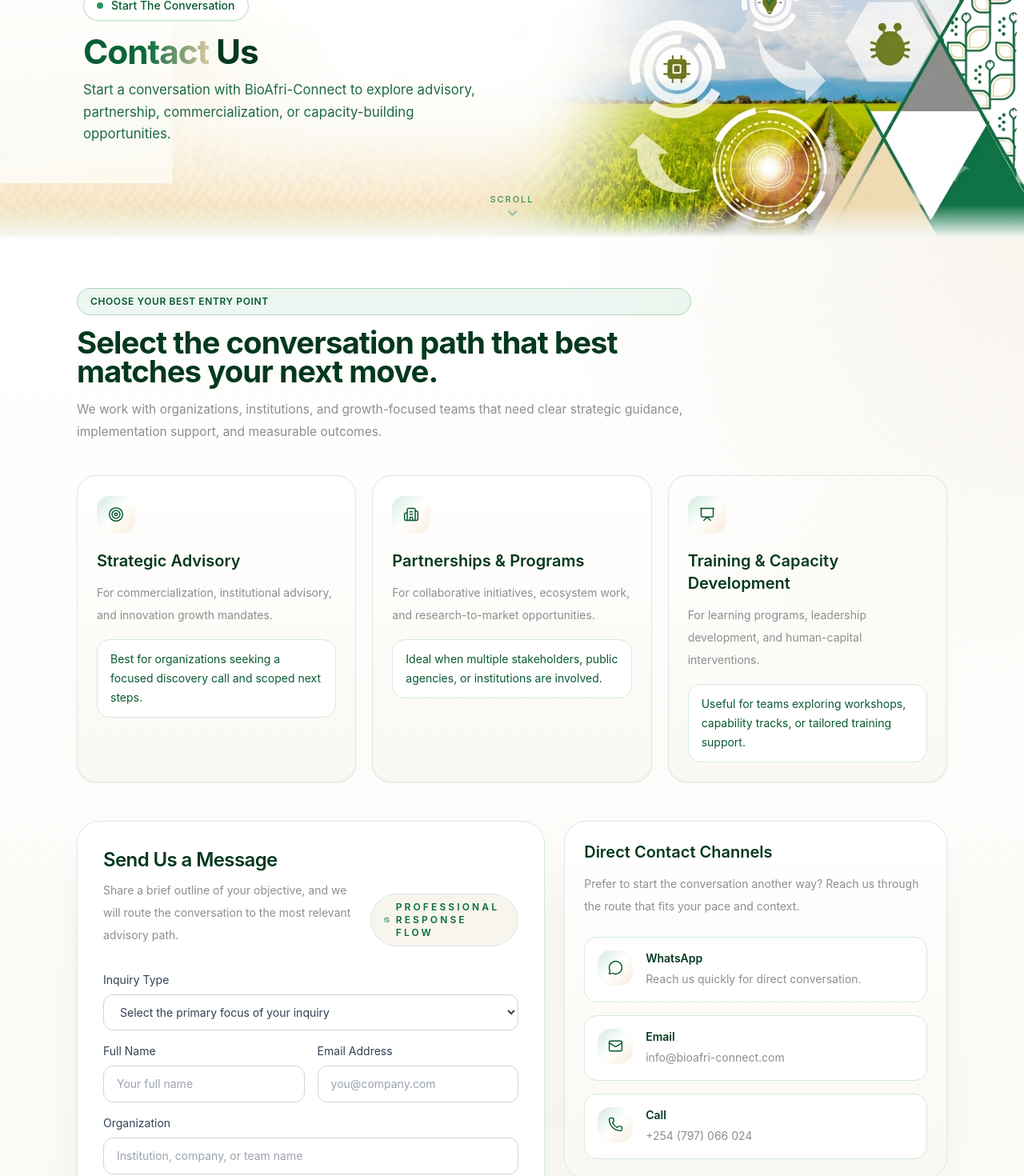
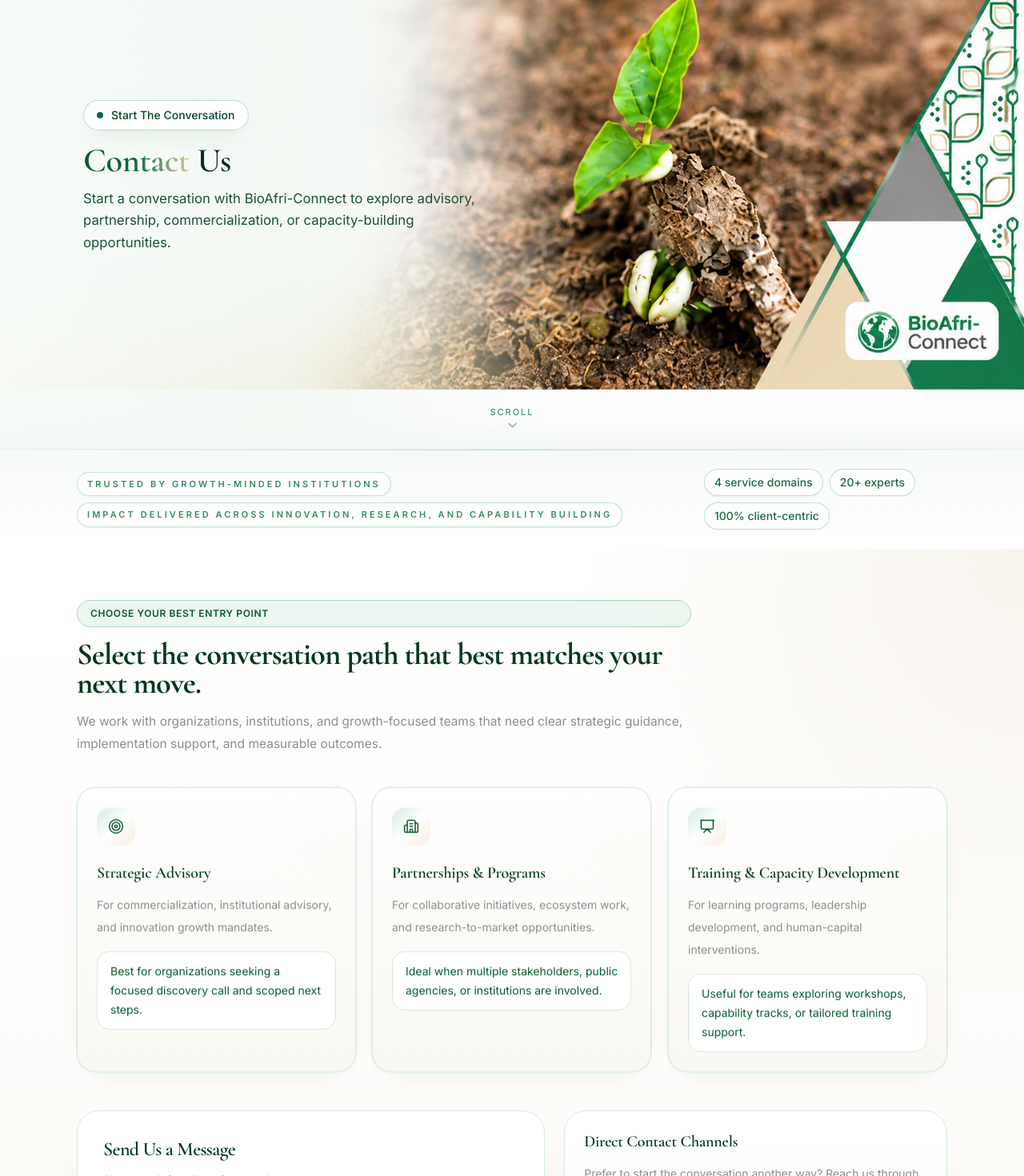
Before and after one commit to Chinaza007/BioAfri, a React (Vite) app: page /contact in a window 1280 px wide. Shown: the part 200-1670 px from the top of the page at 80% size. Built offline with nearby package versions, Linux system fonts and the light colour scheme.

Commit message:
all done

```diff
--- a/src/components/sections/AboutSection.tsx
+++ b/src/components/sections/AboutSection.tsx
@@ -1,3 +1,4 @@
+import { editorialImages } from '../../data/editorialVisuals'
 import { coreValues } from '../../data/siteData'
 import { Card } from '../ui/Card'
 import { SectionHeader } from '../ui/SectionHeader'
@@ -9,7 +10,7 @@
       className="relative overflow-hidden scroll-mt-20 bg-gradient-to-b from-[#f7f6f3] to-[#eef5f1]"
     >
       <div className="pointer-events-none absolute inset-x-0 top-0 h-24 bg-[radial-gradient(circle_at_top_left,rgba(216,198,162,0.18),transparent_64%)]" />
-      <div className="mx-auto max-w-6xl px-4 py-16 md:px-8">
+      <div className="mx-auto max-w-6xl px-4 py-20 md:px-8 md:py-24 lg:py-28">
         <SectionHeader
           tag="Company Profile"
           title={<span className="text-brand-700">BioAfri-Connect LLC</span>}
@@ -40,6 +41,25 @@
             </div>
           </div>
           <div className="grid gap-4">
+            <div className="group overflow-hidden rounded-[28px] border border-brand-100 bg-white shadow-sm transition-all duration-500 hover:-translate-y-1 hover:shadow-[0_24px_78px_-34px_rgba(3,56,30,0.34)]">
+              <img
+                src={editorialImages.strategyHandshake.src}
+                srcSet={editorialImages.strategyHandshake.srcSet}
+                sizes={editorialImages.strategyHandshake.sizes}
+                alt=""
+                aria-hidden="true"
+                loading="lazy"
+                decoding="async"
+                className="h-48 w-full object-cover transition-transform duration-700 group-hover:scale-105"
+                style={{ objectPosition: editorialImages.strategyHandshake.position ?? 'center center' }}
+              />
+              <div className="p-5">
+                <h3 className="font-semibold text-brand-800">Strategic Collaboration</h3>
+                <p className="mt-2 text-sm leading-7 text-neutral">
+                  We connect institutions, innovators, and partners to strengthen adoption, delivery, and enduring value.
+                </p>
+              </div>
+            </div>
             <Card>
               <h3 className="font-semibold text-brand-800">Core Values</h3>
               <ul className="mt-4 space-y-2 text-sm text-neutral">
--- a/src/components/sections/Footer.tsx
+++ b/src/components/sections/Footer.tsx
@@ -23,30 +23,34 @@
     label: 'WhatsApp',
     href: 'https://wa.me/2348023318530',
     icon: MessageCircle,
-    detail: 'Quick initial conversation',
+    detail: 'Tap to chat',
     external: true,
+    ariaLabel: 'Open WhatsApp chat with BioAfri-Connect',
   },
   {
     label: 'Email',
     href: 'mailto:info@bioafri-connect.com',
     icon: Mail,
-    detail: 'info@bioafri-connect.com',
+    detail: 'Tap to email',
     external: false,
+    ariaLabel: 'Send an email to BioAfri-Connect',
   },
 
   {
     label: 'Call',
     href: 'tel:+2348023318530',
     icon: Phone,
-    detail: '+234 802 331 8530',
+    detail: 'Tap to call',
     external: false,
+    ariaLabel: 'Call BioAfri-Connect on +234 802 331 8530',
   },
   {
     label: 'Call',
     href: 'tel:+254797066024',
     icon: Phone,
-    detail: '+254 (797) 066 024',
+    detail: 'Tap to call',
     external: false,
+    ariaLabel: 'Call BioAfri-Connect on +254 797 066 024',
   },
 ]
 
@@ -155,6 +159,8 @@
                     href={channel.href}
                     target={channel.external ? '_blank' : undefined}
                     rel={channel.external ? 'noreferrer' : undefined}
+                    aria-label={channel.ariaLabel || channel.label}
+                    title={channel.ariaLabel || channel.label}
                     className="group flex items-start gap-3 rounded-2xl border border-white/10 bg-white/[0.03] px-4 py-4 transition-all duration-300 hover:border-brand-300/35 hover:bg-white/[0.05]"
                   >
                     <div className="flex h-10 w-10 shrink-0 items-center justify-center rounded-2xl bg-white/10 text-brand-100">
--- a/src/components/sections/HeroSection.tsx
+++ b/src/components/sections/HeroSection.tsx
@@ -6,12 +6,18 @@
 function HeroStats({ className = '' }: { className?: string }) {
   return (
     <div
-      className={`rounded-2xl border border-brand-100/90 bg-white/85 px-5 py-4 shadow-[0_16px_48px_-32px_rgba(3,56,30,0.18)] backdrop-blur-sm sm:px-6 sm:py-5 ${className}`}
+      className={`overflow-hidden rounded-[24px] border border-brand-100/90 bg-[linear-gradient(135deg,rgba(255,255,255,0.95)_0%,rgba(246,250,247,0.97)_100%)] px-5 py-4 shadow-[0_20px_60px_-36px_rgba(3,56,30,0.35)] backdrop-blur-sm sm:px-6 sm:py-5 ${className}`}
     >
-      <p className="text-[11px] font-semibold uppercase tracking-[0.2em] text-brand-600/80">
-        Trusted Growth Partner
-      </p>
-      <div className="mt-3 grid gap-4 sm:mt-4 sm:grid-cols-3 sm:gap-6">
+      <div className="flex flex-wrap items-center justify-between gap-3 border-b border-brand-100/80 pb-3">
+        <p className="text-[11px] font-semibold uppercase tracking-[0.24em] text-brand-600/80">
+          Trusted Growth Partner
+        </p>
+        <div className="flex items-center gap-2 rounded-full border border-brand-200/80 bg-white/75 px-3 py-1 text-[11px] font-semibold uppercase tracking-[0.24em] text-brand-700">
+          <span className="h-2 w-2 animate-pulse rounded-full bg-brand-600" />
+          Rapid advisory support
+        </div>
+      </div>
+      <div className="mt-4 grid gap-4 sm:grid-cols-3 sm:gap-6">
         {heroStats.map((item, index) => (
           <div
             key={item.label}
--- a/src/components/ui/Card.tsx
+++ b/src/components/ui/Card.tsx
@@ -1,4 +1,4 @@
-import type { ReactNode } from 'react'
+import { useEffect, useRef, type ReactNode } from 'react'
 
 type CardProps = {
   children: ReactNode
@@ -7,11 +7,37 @@
 }
 
 export function Card({ children, className = '', id }: CardProps) {
+  const cardRef = useRef<HTMLElement | null>(null)
+
+  useEffect(() => {
+    const element = cardRef.current
+    if (!element) return
+
+    const observer = new IntersectionObserver(
+      ([entry]) => {
+        if (entry.isIntersecting) {
+          element.classList.add('is-visible')
+          observer.disconnect()
+        }
+      },
+      {
+        threshold: 0.15,
+        rootMargin: '0px 0px -8% 0px',
+      },
+    )
+
+    observer.observe(element)
+    return () => observer.disconnect()
+  }, [])
+
   return (
     <article
+      ref={cardRef}
       id={id}
-      className={`rounded-2xl border border-brand-100 bg-white p-6 shadow-sm transition-all duration-300 hover:-translate-y-1 hover:shadow-xl ${className}`}
+      className={`card-motion relative isolate overflow-hidden rounded-[24px] border border-brand-100/90 bg-white/90 p-6 shadow-[0_10px_32px_-24px_rgba(3,56,30,0.26)] ring-1 ring-brand-100/60 transition-[transform,box-shadow,border-color,background-color] duration-500 ease-out will-change-transform hover:-translate-y-2 hover:border-brand-200/90 hover:shadow-[0_24px_78px_-34px_rgba(3,56,30,0.35)] hover:ring-brand-200/80 ${className}`}
     >
+      <div className="pointer-events-none absolute inset-x-6 top-0 h-px bg-gradient-to-r from-transparent via-white/70 to-transparent" />
+      <div className="pointer-events-none absolute -right-6 top-6 h-20 w-20 rounded-full bg-[radial-gradient(circle,rgba(216,198,162,0.18),transparent_70%)] blur-2xl" />
       {children}
     </article>
   )
--- a/src/components/ui/HeroBanner.tsx
+++ b/src/components/ui/HeroBanner.tsx
@@ -1,7 +1,14 @@
 import { ChevronDown } from 'lucide-react'
-import type { ReactNode } from 'react'
+import { useEffect, useState, type ReactNode } from 'react'
 
-const heroBackground = new URL('../../../images/hero-1.png', import.meta.url).href
+const heroImages = [
+  new URL('../../../images/hero-1.png', import.meta.url).href,
+  new URL('../../../images/hero-2.png', import.meta.url).href,
+  new URL('../../../images/hero-3.png', import.meta.url).href,
+  new URL('../../../images/hero-4.png', import.meta.url).href,
+  new URL('../../../images/hero-5.png', import.meta.url).href,
+  new URL('../../../images/hero-6.png', import.meta.url).href,
+]
 
 type HeroBannerProps = {
   id?: string
@@ -12,6 +19,16 @@
 }
 
 export function HeroBanner({ id, overlay, stacked, footer, scrollTarget }: HeroBannerProps) {
+  const [activeIndex, setActiveIndex] = useState(0)
+
+  useEffect(() => {
+    const timer = window.setInterval(() => {
+      setActiveIndex((current) => (current + 1) % heroImages.length)
+    }, 6000)
+
+    return () => window.clearInterval(timer)
+  }, [])
+
   return (
     <section
       id={id}
@@ -19,14 +36,26 @@
     >
       <div className="relative isolate overflow-hidden">
         <img
-          src={heroBackground}
+          key={heroImages[activeIndex]}
+          src={heroImages[activeIndex]}
           alt=""
           aria-hidden="true"
-          className="block h-auto w-full"
+          className="block h-[420px] w-full object-cover object-center transition-opacity duration-700 ease-out sm:h-[520px] lg:h-[680px]"
         />
 
+        <div className="pointer-events-none absolute inset-x-0 bottom-4 flex justify-center gap-2 lg:bottom-6">
+          {heroImages.map((image, index) => (
+            <span
+              key={image}
+              className={`h-2.5 w-2.5 rounded-full border border-white/70 transition-all duration-300 ${
+                index === activeIndex ? 'scale-110 bg-white shadow-sm' : 'bg-white/50'
+              }`}
+            />
+          ))}
+        </div>
+
         <div
-          className="pointer-events-none absolute inset-y-0 left-0 hidden w-[54%] bg-gradient-to-r from-white/92 via-white/55 to-transparent lg:block xl:w-[50%] xl:from-white/88 xl:via-white/40"
+          className="pointer-events-none absolute inset-y-0 left-0 hidden w-[62%] bg-gradient-to-r from-[#f7fbf8]/95 via-[#f2f8f3]/85 to-transparent lg:block xl:w-[56%] xl:from-[#f7fbf8]/96 xl:via-[#eef7f1]/88"
           aria-hidden="true"
         />
 
@@ -52,6 +81,31 @@
       </div>
 
       <div className="mx-auto w-full max-w-6xl px-4 py-8 md:px-8 md:py-10 lg:hidden">{stacked}</div>
+
+      <div className="relative border-t border-brand-100/70 bg-[linear-gradient(180deg,#f6faf7_0%,#ffffff_100%)]">
+        <div className="mx-auto flex max-w-6xl flex-col gap-4 px-4 py-5 md:px-8 lg:flex-row lg:items-center lg:justify-between lg:py-6">
+          <div className="flex flex-wrap items-center gap-2 text-[11px] font-semibold uppercase tracking-[0.28em] text-brand-600/80">
+            <span className="rounded-full border border-brand-200/70 bg-white/80 px-3 py-1.5 shadow-sm">
+              Trusted by growth-minded institutions
+            </span>
+            <span className="rounded-full border border-brand-200/70 bg-white/80 px-3 py-1.5 shadow-sm">
+              Impact delivered across innovation, research, and capability building
+            </span>
+          </div>
+          <div className="flex flex-wrap items-center gap-2 text-sm font-medium text-brand-700/90">
+            <span className="rounded-full border border-brand-200/70 bg-white/70 px-3 py-1.5 shadow-sm">
+              4 service domains
+            </span>
+            <span className="rounded-full border border-brand-200/70 bg-white/70 px-3 py-1.5 shadow-sm">
+              20+ experts
+            </span>
+            <span className="rounded-full border border-brand-200/70 bg-white/70 px-3 py-1.5 shadow-sm">
+              100% client-centric
+            </span>
+          </div>
+        </div>
+        <div className="absolute inset-x-0 top-0 h-px bg-gradient-to-r from-transparent via-brand-200/80 to-transparent" />
+      </div>
 
       {footer && (
         <div className="hidden border-t border-brand-100/70 bg-[linear-gradient(180deg,#f4f8f5_0%,#ffffff_100%)] lg:block">
@@ -80,16 +134,16 @@
   return (
     <div className={compact ? 'max-w-md xl:max-w-lg' : 'max-w-xl'}>
       <div
-        className={`inline-flex items-center gap-2.5 rounded-full border border-brand-200/80 bg-white/80 px-4 py-2 text-sm font-medium text-brand-700 shadow-sm backdrop-blur-sm ${
+        className={`inline-flex items-center gap-2.5 rounded-full border border-brand-200/80 bg-white/90 px-4 py-2 text-sm font-medium text-brand-800 shadow-[0_10px_30px_-16px_rgba(3,56,30,0.4)] backdrop-blur-sm ${
           compact ? 'mb-4' : 'mb-5 md:mb-6'
         }`}
       >
-        <span className="h-2 w-2 animate-pulse rounded-full bg-brand-500" />
+        <span className="h-2 w-2 animate-pulse rounded-full bg-brand-600" />
         {eyebrow}
       </div>
 
       <h1
-        className={`font-bold leading-[1.08] tracking-tight text-brand-900 ${
+        className={`font-display font-semibold leading-[1.04] tracking-[0.01em] text-[#062f1f] ${
           compact
             ? 'text-3xl xl:text-[2.65rem]'
             : 'text-3xl sm:text-4xl md:text-[2.75rem] lg:text-5xl'
@@ -99,7 +153,7 @@
       </h1>
 
       <p
-        className={`max-w-lg leading-relaxed text-brand-700/90 ${
+        className={`max-w-lg leading-relaxed text-[#10472f]/95 ${
           compact ? 'mt-3 text-base xl:text-[1.05rem]' : 'mt-4 text-base sm:mt-5 sm:text-lg'
         }`}
       >
--- a/src/components/ui/Navbar.tsx
+++ b/src/components/ui/Navbar.tsx
@@ -48,8 +48,8 @@
   }, [activeHref])
 
   return (
-    <header className="sticky top-0 z-40 border-b border-brand-100 bg-white shadow-[0_22px_48px_-40px_rgba(3,56,30,0.4)]">
-      <div className="mx-auto flex max-w-6xl items-center justify-between px-4 py-3 md:px-8">
+    <header className="sticky top-0 z-40 border-b border-brand-100/80 bg-white/90 shadow-[0_24px_54px_-38px_rgba(3,56,30,0.42)] backdrop-blur-sm">
+      <div className="mx-auto flex max-w-6xl items-center justify-between px-4 py-3 md:px-8 lg:py-4">
         <TransitionLink
           to="/"
           onClick={() => setIsOpen(false)}
@@ -70,7 +70,7 @@
           <nav
             ref={navRef}
             aria-label="Primary navigation"
-            className="relative flex items-center gap-1 rounded-full border border-brand-100 bg-[#faf8f2] p-1 shadow-[0_18px_40px_-30px_rgba(3,56,30,0.34)]"
+            className="relative flex items-center gap-1 rounded-full border border-brand-100/80 bg-[#faf8f2] p-1 shadow-[0_18px_40px_-30px_rgba(3,56,30,0.34)]"
           >
             <span
               aria-hidden="true"
--- a/src/components/ui/PrimaryButton.tsx
+++ b/src/components/ui/PrimaryButton.tsx
@@ -16,11 +16,11 @@
   className = '',
 }: PrimaryButtonProps) {
   const base =
-    'btn-accent group inline-flex gap-2 px-7 py-4 text-base'
+    'btn-accent group inline-flex items-center gap-2 rounded-[999px] border border-transparent px-7 py-4 text-base font-semibold tracking-[0.01em] shadow-[0_12px_32px_-20px_rgba(3,56,30,0.38)] transition-all duration-300 will-change-transform hover:-translate-y-0.5 hover:shadow-[0_16px_40px_-18px_rgba(3,56,30,0.42)] focus-visible:outline-none focus-visible:ring-2 focus-visible:ring-brand-300 focus-visible:ring-offset-2'
   const styleByVariant = {
     solid: '',
     outline: '',
-    light: 'shadow-lg hover:shadow-2xl',
+    light: 'border-brand-200/80 bg-white/90 text-brand-800 hover:border-brand-300 hover:bg-brand-50',
   }
 
   const isExternal = href.startsWith('http') || href.startsWith('mailto:') || href.startsWith('tel:')
--- a/src/components/ui/SectionHeader.tsx
+++ b/src/components/ui/SectionHeader.tsx
@@ -12,9 +12,11 @@
   return (
     <div className={centered ? 'text-center' : ''}>
       {tag ? <TagPill className="mb-4">{tag}</TagPill> : null}
-      <h2 className="text-4xl font-bold text-slate-900 md:text-5xl">{title}</h2>
+      <h2 className="font-display text-4xl font-semibold tracking-[0.01em] text-slate-900 md:text-5xl">
+        {title}
+      </h2>
       {description ? (
-        <p className={`mt-4 text-neutral ${centered ? 'mx-auto max-w-3xl' : 'max-w-3xl'}`}>
+        <p className={`mt-4 max-w-3xl text-base leading-8 text-neutral ${centered ? 'mx-auto' : ''}`}>
           {description}
         </p>
       ) : null}
--- a/src/index.css
+++ b/src/index.css
@@ -1,6 +1,13 @@
+@import url('https://fonts.googleapis.com/css2?family=Cormorant+Garamond:wght@500;600;700&family=Inter:wght@400;500;600;700&display=swap');
+
 @tailwind base;
 @tailwind components;
 @tailwind utilities;
+
+:root {
+  --font-display: 'Cormorant Garamond', 'Iowan Old Style', 'Palatino Linotype', 'Book Antiqua', serif;
+  --font-body: Inter, 'Segoe UI', Roboto, Helvetica, Arial, sans-serif;
+}
 
 @layer components {
   .btn-accent {
@@ -14,11 +21,43 @@
 
 body {
   @apply m-0 bg-slate-50 text-slate-800 antialiased;
-  font-family: Inter, "Segoe UI", Roboto, Helvetica, Arial, sans-serif;
+  font-family: var(--font-body);
   background-image:
     radial-gradient(circle at 20px 20px, rgba(9, 107, 58, 0.06) 2px, transparent 2px),
     linear-gradient(135deg, rgba(216, 198, 162, 0.14), rgba(142, 142, 142, 0.08));
   background-size: 40px 40px, 100% 100%;
+}
+
+h1,
+h2,
+h3,
+.font-display {
+  font-family: var(--font-display);
+  letter-spacing: -0.01em;
+}
+
+p,
+li,
+.font-body {
+  font-family: var(--font-body);
+}
+
+.card-motion {
+  opacity: 0;
+  transform: translate3d(0, 1.2rem, 0);
+}
+
+.card-motion.is-visible {
+  opacity: 1;
+  transform: translate3d(0, 0, 0);
+}
+
+@media (prefers-reduced-motion: reduce) {
+  .card-motion,
+  .card-motion.is-visible {
+    transition: none !important;
+    transform: none !important;
+  }
 }
 
 @keyframes route-loader-spin-slow {
--- a/src/pages/ContactPage.tsx
+++ b/src/pages/ContactPage.tsx
@@ -31,24 +31,27 @@
   {
     title: 'WhatsApp',
     href: 'https://wa.me/2348023318530',
-    label: 'Reach us quickly for direct conversation.',
+    label: 'Tap to chat',
     icon: MessageCircle,
     external: true,
+    ariaLabel: 'Open WhatsApp chat with BioAfri-Connect',
   },
   {
     title: 'Email',
     href: 'mailto:info@bioafri-connect.com',
-    label: 'info@bioafri-connect.com',
+    label: 'Tap to email',
     icon: Mail,
     external: false,
+    ariaLabel: 'Send an email to BioAfri-Connect',
   },
 
   {
     title: 'Call',
     href: 'tel:+254797066024',
-    label: '+254 (797) 066 024',
+    label: 'Tap to call',
     icon: Phone,
     external: false,
+    ariaLabel: 'Call BioAfri-Connect on +254 797 066 024',
   },
 ]
 
@@ -226,6 +229,8 @@
                         href={method.href}
                         target={method.external ? '_blank' : undefined}
                         rel={method.external ? 'noreferrer' : undefined}
+                        aria-label={method.ariaLabel || method.title}
+                        title={method.ariaLabel || method.title}
                         className="group flex items-start gap-4 rounded-2xl border border-brand-100 bg-white px-4 py-4 transition-all duration-300 hover:-translate-y-0.5 hover:border-brand-200 hover:shadow-[0_18px_36px_-28px_rgba(3,56,30,0.3)]"
                       >
                         <div className="flex h-11 w-11 shrink-0 items-center justify-center rounded-2xl bg-gradient-to-br from-brand-100 via-white to-[#f7eedb] text-brand-700">
```
Also changed, not shown: src/components/sections/ServicesSection.tsx (+20 -3 lines).
